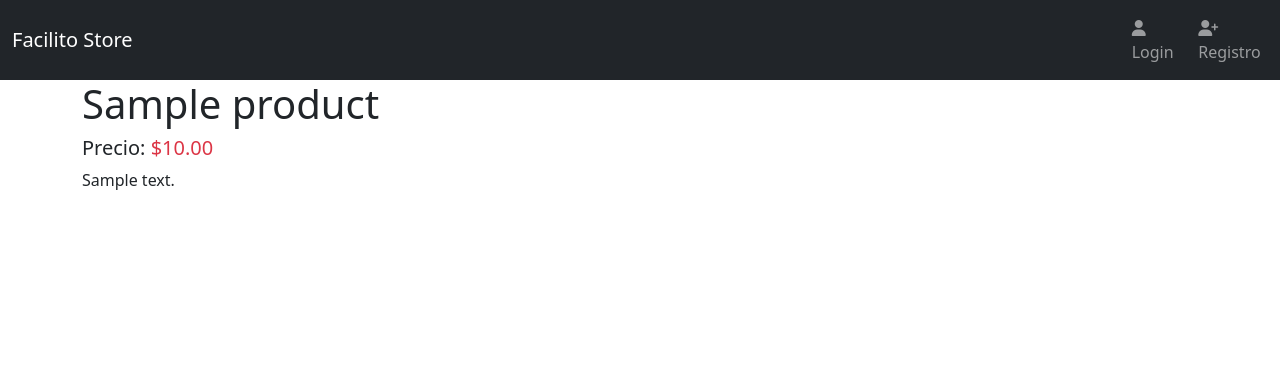
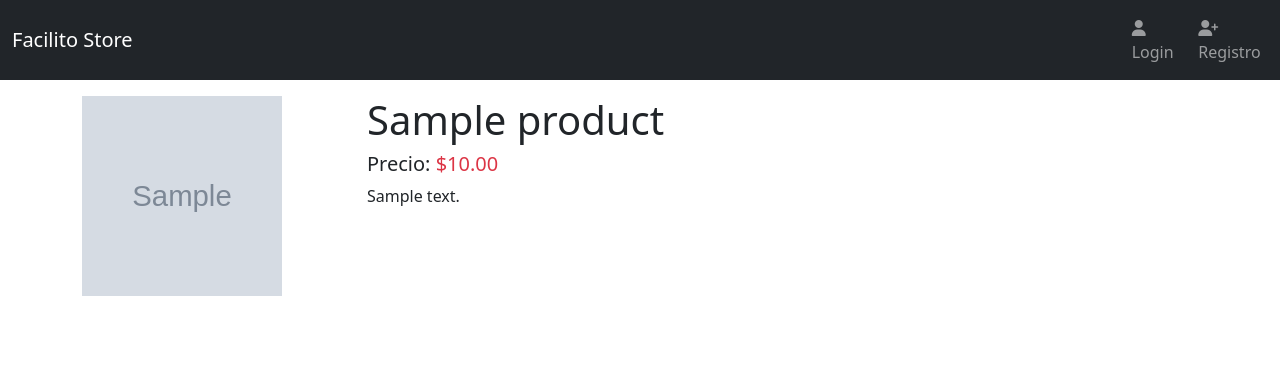
Before and after one commit to reivincitot/facilito_store, a Django app: a page that uses templates/base.html in a window 1280 px wide. Shown: the top 380 px of the page. Run offline with Django 3.2, Linux system fonts and the light colour scheme; tables that the repository leaves empty hold one stand-in row (values such as "Sample post"); grey boxes marked "Sample" are stand-in pictures; some libraries are stand-ins or nearby versions.

Commit message:
video 12 imagenes curso aplicaciones web con django codigo facilito

```diff
--- a/facilito_store/settings.py
+++ b/facilito_store/settings.py
@@ -123,3 +123,6 @@ STATIC_URL = '/static/'
 STATICFILES_DIRS =(
     os.path.join(BASE_DIR,'static'),
 )
+
+MEDIA_URL ='/media/'
+MEDIA_ROOT = os.path.join(BASE_DIR,'media')
--- a/facilito_store/urls.py
+++ b/facilito_store/urls.py
@@ -3,6 +3,8 @@ from django.urls import path
 from django.urls import include
 from . import views
 from products.views import ProductListView
+from django.conf.urls.static import static
+from django.conf import settings
 
 
 
@@ -15,3 +17,6 @@ urlpatterns = [
     path('admin/', admin.site.urls),
     path('productos/',include('products.urls'))
 ]
+
+if settings.DEBUG:
+    urlpatterns += static(settings.MEDIA_URL,document_root=settings.MEDIA_ROOT)
--- a/products/admin.py
+++ b/products/admin.py
@@ -2,7 +2,7 @@ from django.contrib import admin
 from .models import Product
 
 class ProductAdmin(admin.ModelAdmin):
-    fields = ('title', 'description','price')
+    fields = ('title', 'description','price','image')
     list_display = ('__str__','slug','created_at')
 
 admin.site.register(Product,ProductAdmin)
--- a/products/models.py
+++ b/products/models.py
@@ -8,6 +8,7 @@ class Product(models.Model):
     description = models.TextField()
     price = models.DecimalField(max_digits=8,decimal_places=2, default=0.0)
     slug = models.SlugField(null=False,blank=False, unique=True)
+    image = models.ImageField(upload_to='products/', null=False, blank=False)
     created_at = models.DateTimeField(auto_now_add=True)
     # def save(self,*args, **kwargs):
     #     self.slug = slugify(self.title)
--- a/products/templates/products/product.html
+++ b/products/templates/products/product.html
@@ -1,5 +1,10 @@
 {% extends 'base.html' %}
 {% block content %}
+<div class="col-3">
+    {% if product.image %}
+    <img src="{{product.image.url}}" alt="Imagen del producto" width="200" height="200">
+    {% endif %}
+</div>
 <div class="col">
     <div class="h1">{{product.title}}</div>
     <div class="h5 font-weight-bold">
--- a/templates/base.html
+++ b/templates/base.html
@@ -13,7 +13,7 @@
     {% include 'navbar.html' %}
     <div class="container">
         {% include 'messages.html' %}
-        <div class="row">
+        <div class="row mt-3">
             {% block content %}
             {% endblock  %}
         </div>
```
Also changed, not shown: media/products/a7f3c09a51fdb19995619e913d1c5ac6.jfif (added), media/products/camiseta_mujer.jpg (added), products/migrations/0003_product_image.py (added).
